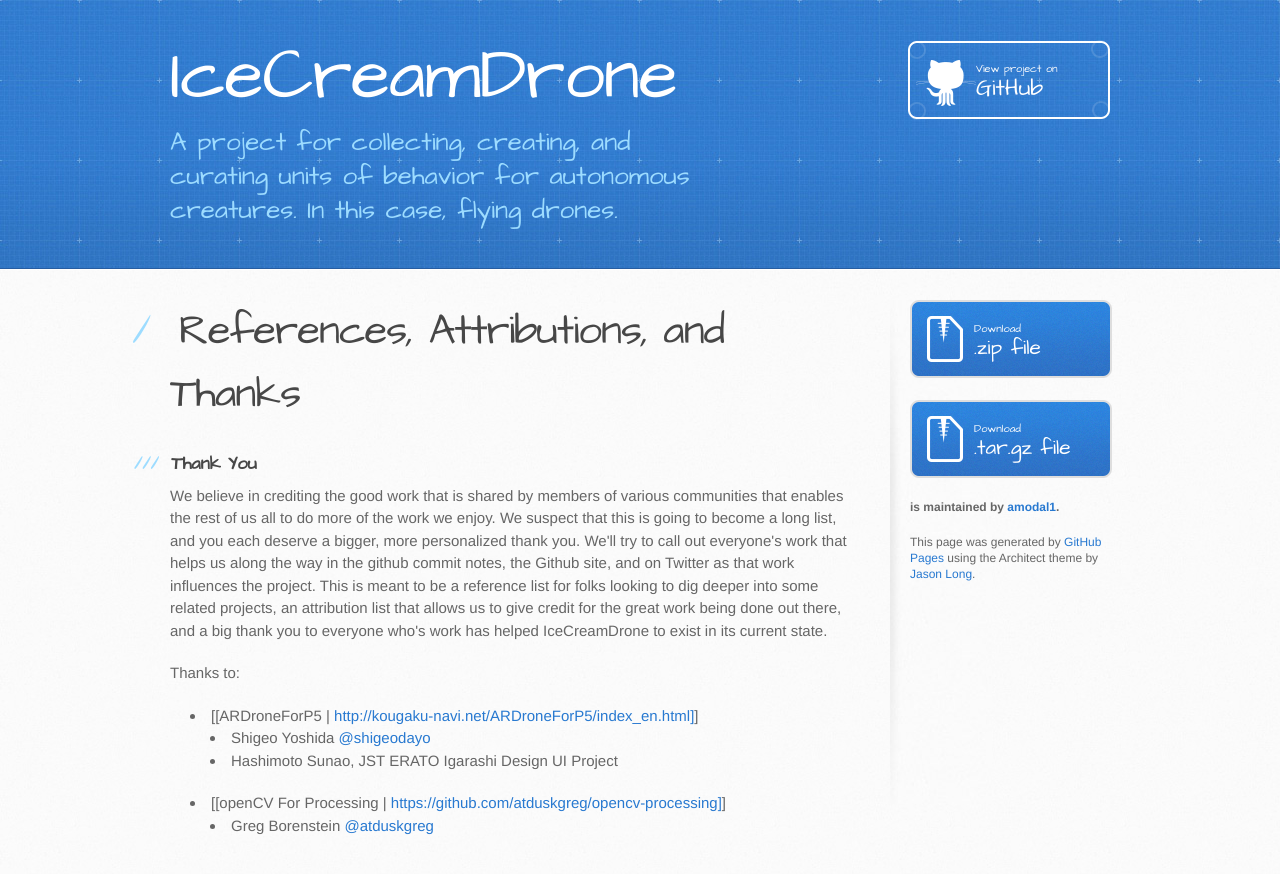
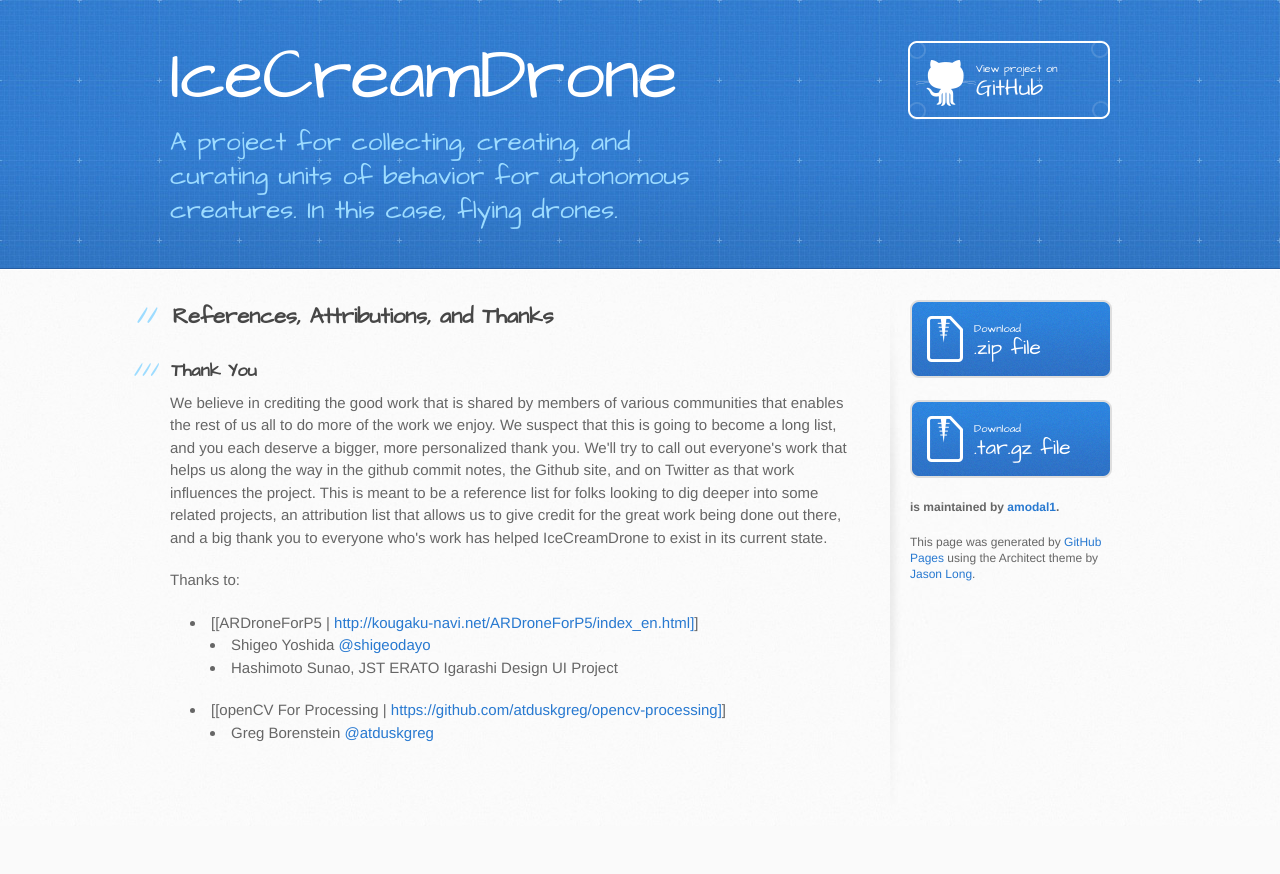
Before and after one commit to amodal1/IceCreamDrone, a plain HTML site: page thanks.html in a window 1280 px wide. After the commit the page ends 826 px from the top, so only its background shows below. Drawn offline with Linux system fonts and the light colour scheme.

Commit message:
cleaned up thank you page

```diff
--- a/thanks.html
+++ b/thanks.html
@@ -29,8 +29,8 @@
     <div id="content-wrapper">
       <div class="inner clearfix">
         <section id="main-content">
-          <h1>
-<a name="references-attributions-and-thanks" class="anchor" href="#references-attributions-and-thanks"><span class="octicon octicon-link"></span></a>References, Attributions, and Thanks</h1>
+          <h2>
+<a name="references-attributions-and-thanks" class="anchor" href="#references-attributions-and-thanks"><span class="octicon octicon-link"></span></a>References, Attributions, and Thanks</h2>
 
 <h3>
 <a name="thank-you" class="anchor" href="#thank-you"><span class="octicon octicon-link"></span></a>Thank You</h3>
```
